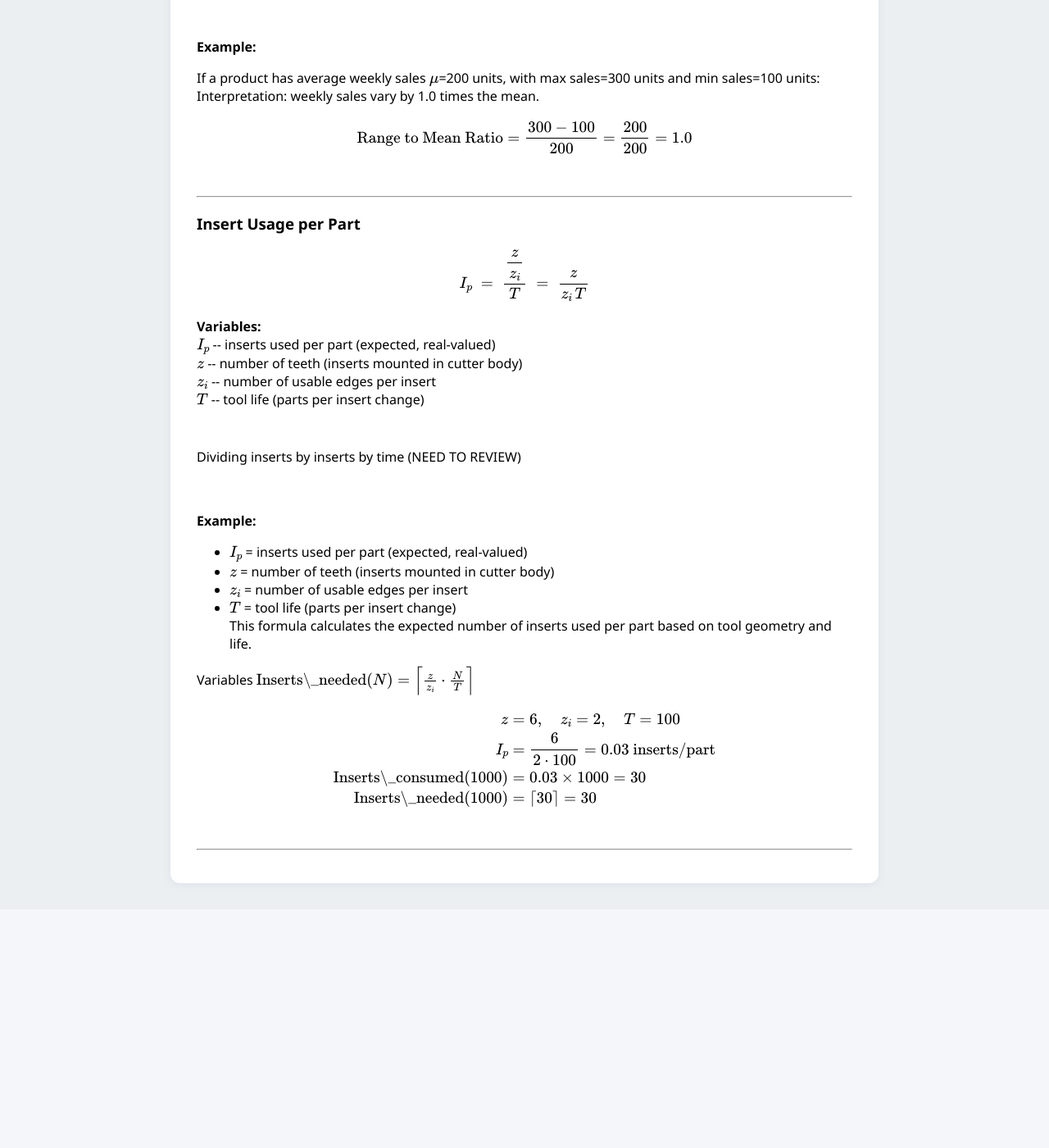
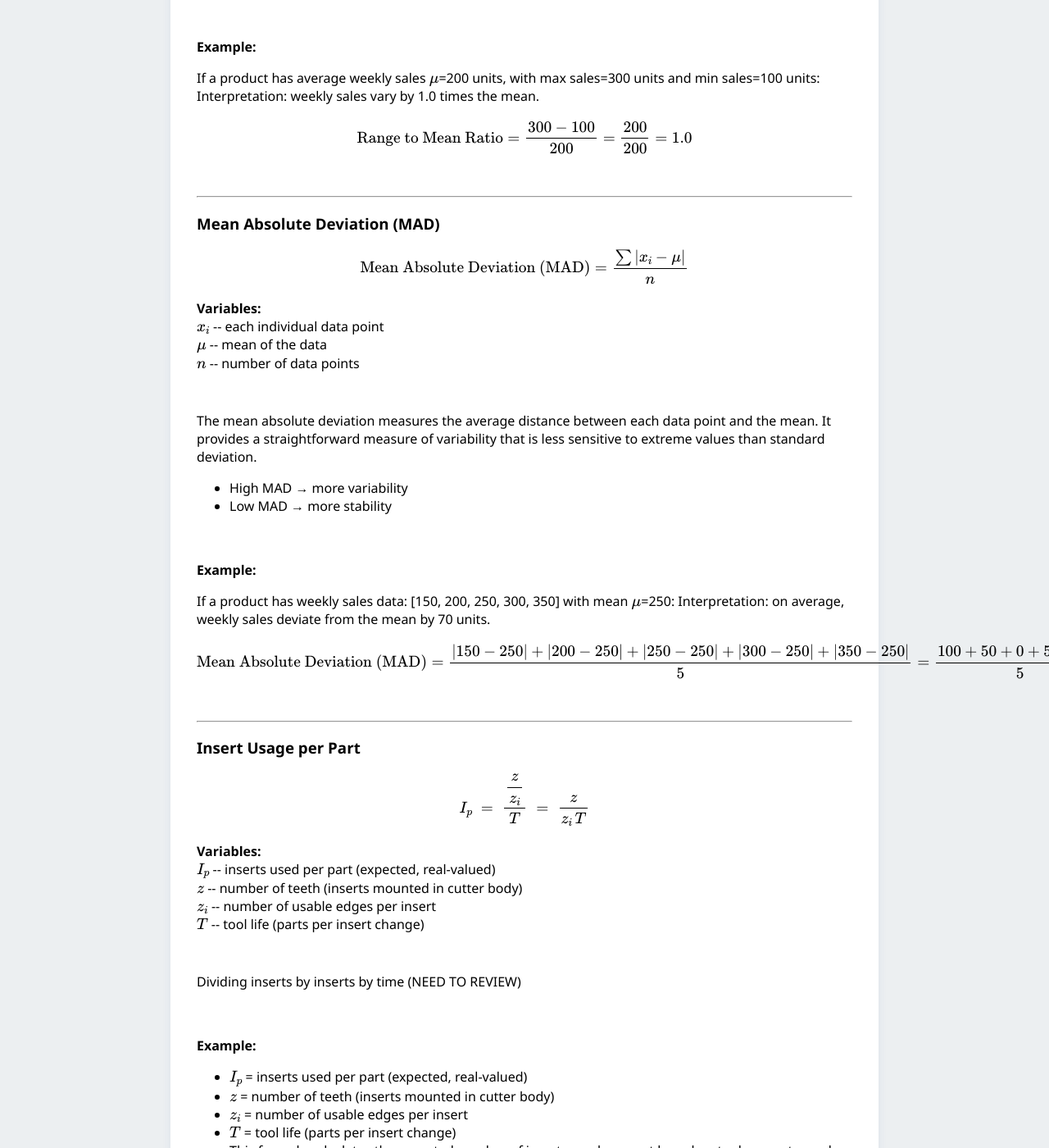
Before and after one commit to jaymcc2/product-sales-formulas, a Jekyll site: the page built from sales_math/index.md, in a window 1280 px wide and 1400 px high, scrolled down 4306 px. Shown: the whole window at 82% size. Built offline with Jekyll 4.4.1, drawn with Linux system fonts in a browser that asks for light colours; before the commit the page ends 5415 px from its top, so only the background shows below that.

Commit message:
added MAD formula

```diff
--- a/_data/formulas.yml
+++ b/_data/formulas.yml
@@ -182,7 +182,7 @@
 - id: coefficient-of-variation
   title: Coefficient of Variation (CV)
   category: analysis math
-  tags: []
+  tags: [product, trends, variability, comparison]
   equation: |
     $$
     \text{Coefficient of Variation (CV)} = \frac{\sigma}{\mu} \times 100
@@ -208,7 +208,7 @@
 - id: range-to-mean-ratio
   title: Range to Mean Ratio (Range/Mean)
   category: [analysis math]
-  tags: []
+  tags: [product, trends, variability, comparison]
   equation: |
     $$
     \text{Range to Mean Ratio} = \frac{\text{Max} - \text{Min}}{\mu}
@@ -230,7 +230,32 @@
         \text{Range to Mean Ratio} = \frac{300 - 100}{200} = \frac{200}{200} = 1.0
         $$
 
-
+# Mean Absolute Deviation (MAD)
+- id: mean-absolute-deviation
+  title: Mean Absolute Deviation (MAD)
+  category: analysis math
+  tags: [product, trends, variability, comparison]
+  equation: |
+    $$
+    \text{Mean Absolute Deviation (MAD)} = \frac{\sum |x_i - \mu|}{n}
+    $$
+  variables:
+    $x_i$: each individual data point
+    $\mu$: mean of the data
+    $n$: number of data points
+  comment: |
+    The mean absolute deviation measures the average distance between each data point and the mean.
+    It provides a straightforward measure of variability that is less sensitive to extreme values than standard deviation.
+    - High MAD → more variability
+    - Low MAD → more stability
+  examples:
+    - example-comment: |
+        If a product has weekly sales data: [150, 200, 250, 300, 350] with mean $\mu$=250:
+        Interpretation: on average, weekly sales deviate from the mean by 70 units.
+      example-equation:
+        $$
+        \text{Mean Absolute Deviation (MAD)} = \frac{|150-250| + |200-250| + |250-250| + |300-250| + |350-250|}{5} = \frac{100 + 50 + 0 + 50 + 100}{5} = \frac{300}{5} = 60
+        $$
 
 ######################### Shop Math Formulas ##################################
 
```
